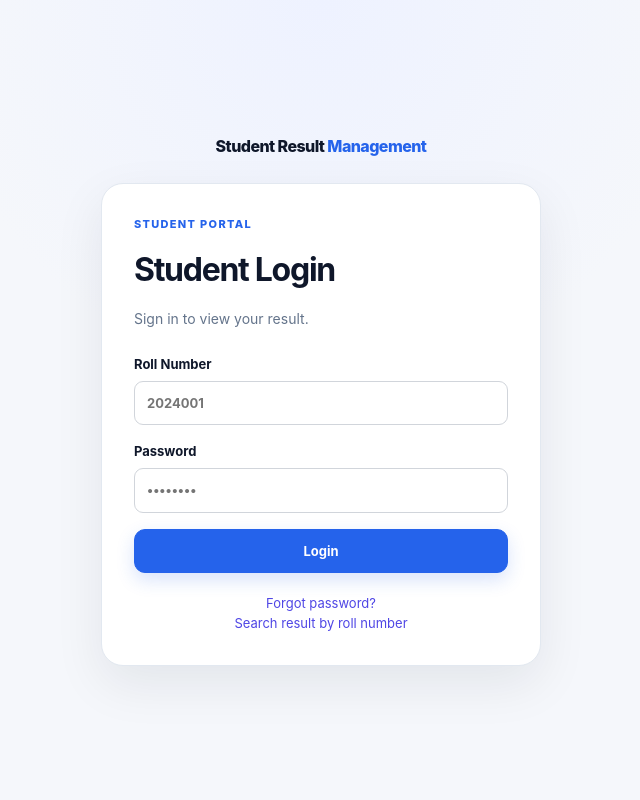
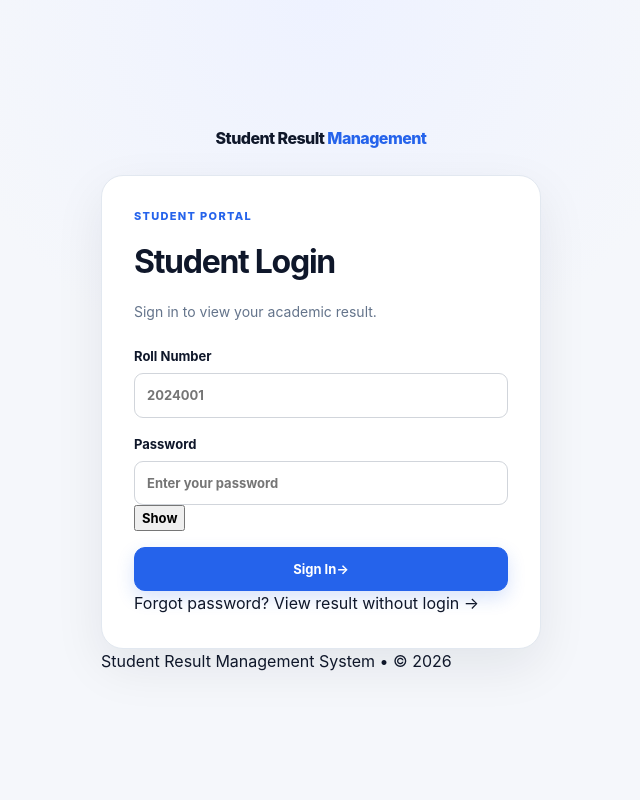
Before and after one commit to rahul-dev-web/Student-result-management-system, a PHP site: page /login.php in a window 1280 px wide. Shown: the whole page, without its empty margins (319-959 px from the left). Run offline with PHP 8.4, Linux system fonts and the light colour scheme; some libraries are stand-ins or nearby versions.

Commit message:
Upgrade student login UI and UX

```diff
--- a/login.php
+++ b/login.php
@@ -26,5 +26,94 @@ if ($_SERVER['REQUEST_METHOD'] === 'POST') {
     }
 }
 ?>
-<!DOCTYPE html><html lang="en"><head><meta charset="UTF-8"><meta name="viewport" content="width=device-width,initial-scale=1.0"><title>Student Login</title><link rel="stylesheet" href="assets/css/style.css"></head>
-<body class="auth-page"><div class="auth-shell"><a class="brand" href="index.php">Student Result <span>Management</span></a><div class="auth-card"><p class="eyebrow">Student Portal</p><h1>Student Login</h1><p class="muted">Sign in to view your result.</p><?php if ($error): ?><div class="alert error"><?= e($error) ?></div><?php endif; ?><form method="post"><label>Roll Number<input name="roll_number" required autocomplete="username" placeholder="2024001"></label><label>Password<input type="password" name="password" required autocomplete="current-password" placeholder="••••••••"></label><button class="btn btn-primary full" type="submit">Login</button></form><p class="form-footer"><a href="forgot-password.php">Forgot password?</a><br><a href="result.php">Search result by roll number</a></p></div></div></body></html>
+<!DOCTYPE html>
+<html lang="en">
+<head>
+    <meta charset="UTF-8">
+    <meta name="viewport" content="width=device-width,initial-scale=1.0">
+    <meta name="description" content="Student portal login for the Student Result Management System.">
+    <title>Student Login | Student Result Management System</title>
+    <link rel="stylesheet" href="assets/css/style.css">
+</head>
+<body class="auth-page student-login-page">
+    <main class="auth-shell student-login-shell">
+        <a class="brand auth-brand" href="index.php" aria-label="Student Result Management System home">
+            Student Result <span>Management</span>
+        </a>
+
+        <section class="auth-card student-login-card" aria-labelledby="student-login-title">
+            <div class="student-login-heading">
+                <p class="eyebrow auth-eyebrow"><span class="auth-eyebrow-dot" aria-hidden="true"></span>Student Portal</p>
+                <h1 id="student-login-title">Student Login</h1>
+                <p class="muted">Sign in to view your academic result.</p>
+            </div>
+
+            <?php if ($error): ?>
+                <div class="alert error auth-error" role="alert" aria-live="polite">
+                    <span class="alert-icon" aria-hidden="true">!</span>
+                    <span><?= e($error) ?></span>
+                </div>
+            <?php endif; ?>
+
+            <form method="post" class="student-login-form" id="student-login-form">
+                <label for="roll-number">
+                    Roll Number
+                    <input id="roll-number" name="roll_number" required autocomplete="username" inputmode="numeric" placeholder="2024001" value="<?= e($_POST['roll_number'] ?? '') ?>">
+                </label>
+
+                <label for="student-password">
+                    <span>Password</span>
+                    <span class="password-field">
+                        <input id="student-password" type="password" name="password" required autocomplete="current-password" placeholder="Enter your password">
+                        <button type="button" class="password-toggle" id="password-toggle" aria-label="Show password" aria-pressed="false">Show</button>
+                    </span>
+                </label>
+
+                <button class="btn btn-primary full student-login-submit" id="student-login-submit" type="submit">
+                    <span class="submit-label">Sign In</span>
+                    <span class="submit-arrow" aria-hidden="true">→</span>
+                </button>
+            </form>
+
+            <div class="student-login-links">
+                <a href="forgot-password.php">Forgot password?</a>
+                <span class="login-divider" aria-hidden="true"></span>
+                <a href="result.php">View result without login <span aria-hidden="true">→</span></a>
+            </div>
+        </section>
+
+        <footer class="auth-footer">
+            Student Result Management System <span aria-hidden="true">•</span> © 2026
+        </footer>
+    </main>
+
+    <script>
+        (function () {
+            const form = document.getElementById('student-login-form');
+            const password = document.getElementById('student-password');
+            const toggle = document.getElementById('password-toggle');
+            const submit = document.getElementById('student-login-submit');
+
+            if (toggle && password) {
+                toggle.addEventListener('click', function () {
+                    const showing = password.type === 'text';
+                    password.type = showing ? 'password' : 'text';
+                    toggle.textContent = showing ? 'Show' : 'Hide';
+                    toggle.setAttribute('aria-label', showing ? 'Show password' : 'Hide password');
+                    toggle.setAttribute('aria-pressed', String(!showing));
+                });
+            }
+
+            if (form && submit) {
+                form.addEventListener('submit', function () {
+                    if (!form.checkValidity()) return;
+                    submit.disabled = true;
+                    submit.classList.add('is-loading');
+                    submit.querySelector('.submit-label').textContent = 'Signing in...';
+                    submit.querySelector('.submit-arrow').textContent = '';
+                });
+            }
+        })();
+    </script>
+</body>
+</html>
```
